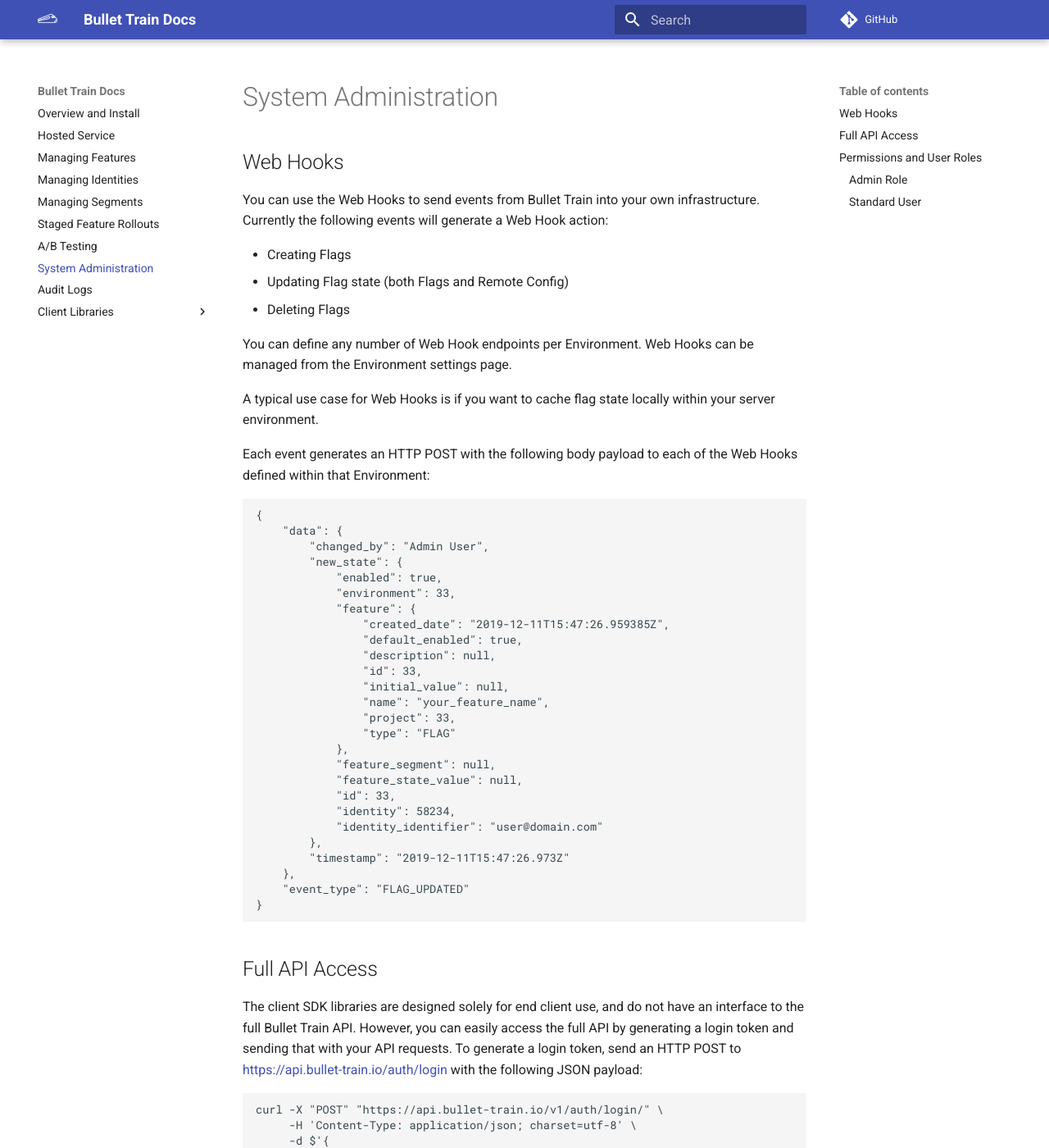
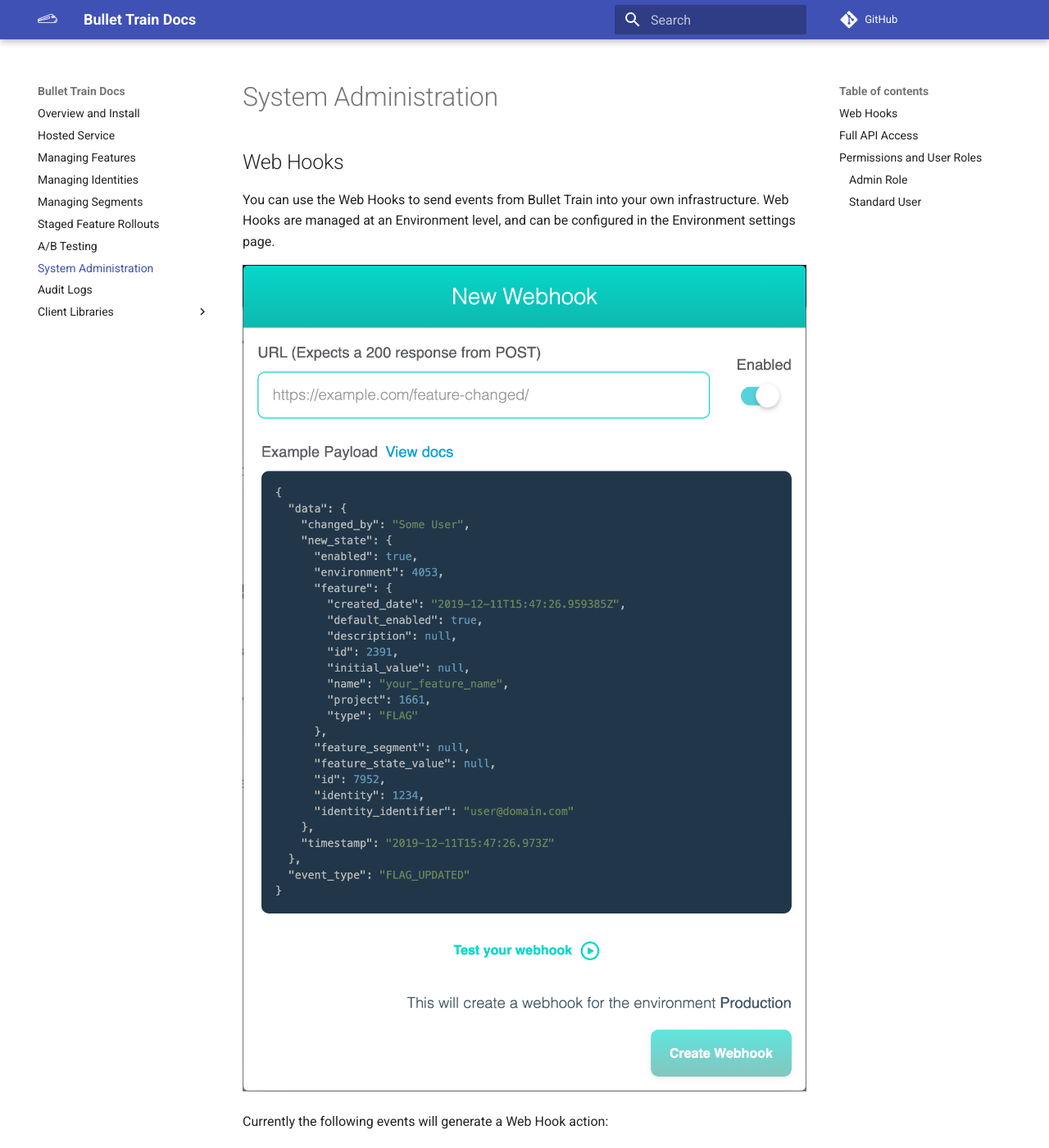
Before and after one commit to Flagsmith/flagsmith-docs, an MkDocs documentation site: the page built from docs/system-administration.md, in a window 1280 px wide and 1400 px high. Shown: the whole window at 82% size. Built offline with MkDocs 1.6.1 and Material for MkDocs 9.7.7, drawn with Linux system fonts in a browser that asks for light colours; comment, search, counter and statistics services are not loaded.

Commit message:
Optimised images Added webhook screenshot

```diff
--- a/docs/system-administration.md
+++ b/docs/system-administration.md
@@ -4,7 +4,11 @@ description: Manage additional aspects of your Bullet Train platform.
 
 ## Web Hooks
 
-You can use the Web Hooks to send events from Bullet Train into your own infrastructure. Currently the following events will generate a Web Hook action:
+You can use the Web Hooks to send events from Bullet Train into your own infrastructure. Web Hooks are managed at an Environment level, and can be configured in the Environment settings page.
+
+<img src="/images/add-webhook.png"/>
+
+Currently the following events will generate a Web Hook action:
 
 - Creating Flags
 - Updating Flag state (both Flags and Remote Config)
```
Also changed, not shown: docs/images/add-webhook.png (added), docs/images/api-key.png, docs/images/edit-feature-with-segment.png, docs/images/edit-segment.png, docs/images/identity-details.png, docs/images/logo.png, docs/images/percent-rollout.png, docs/images/user-features.png.
